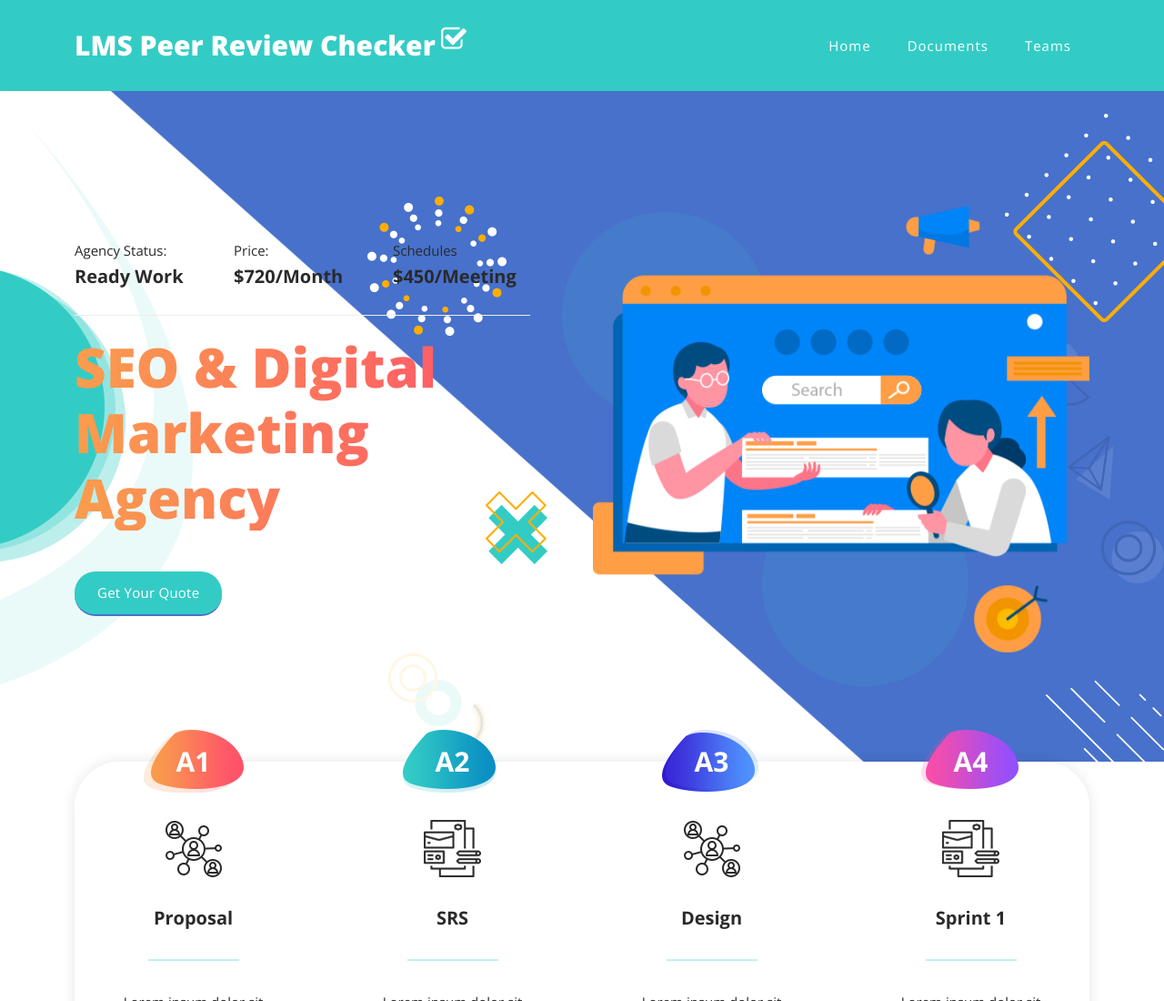
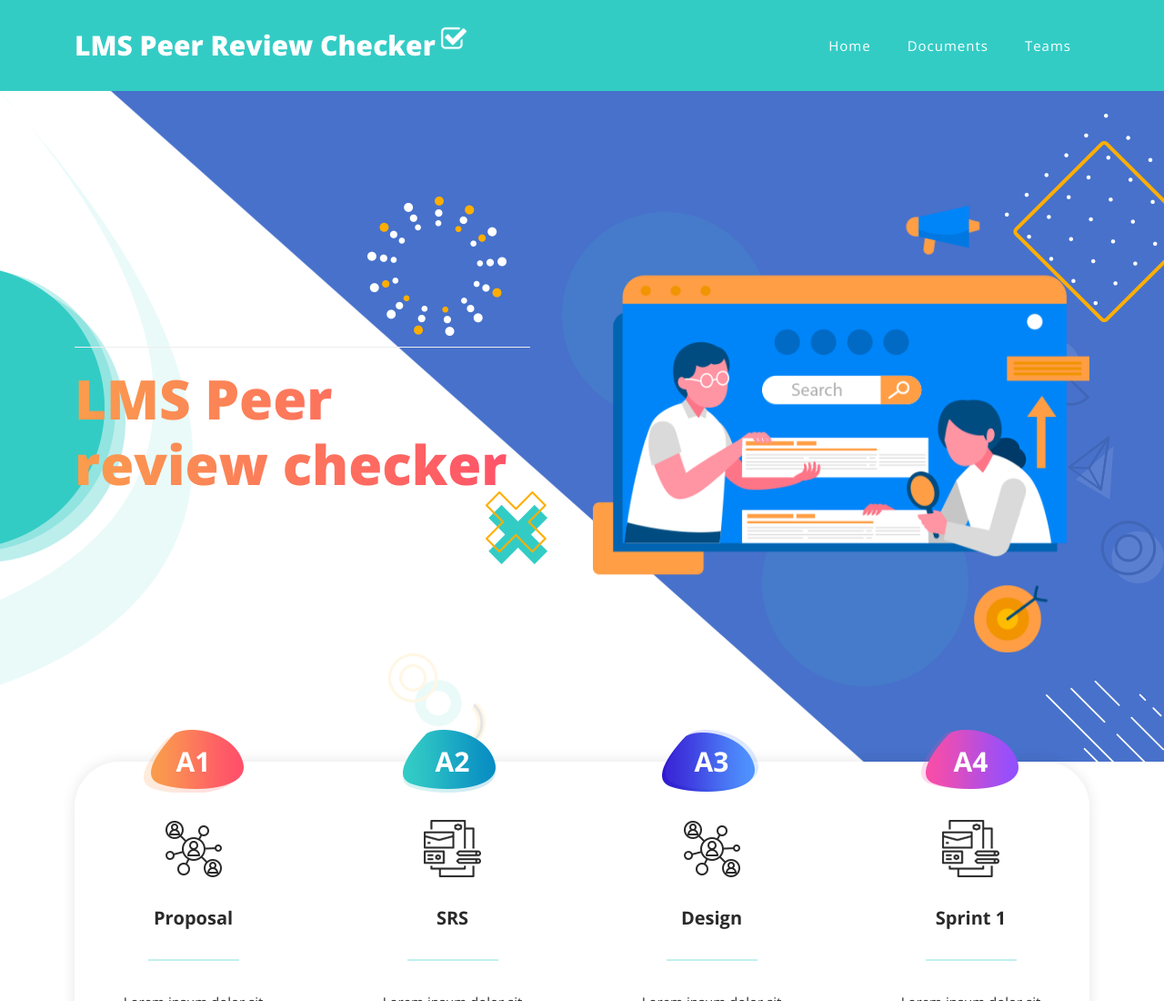
Before and after one commit to Jongkonrat/Project-361, a plain HTML site: page index.html in a window 1280 px wide. Shown: the top 1100 px of the page at 91% size. Drawn offline with nearby package versions, Linux system fonts and the light colour scheme.

Commit message:
update home

```diff
--- a/index.html
+++ b/index.html
@@ -87,7 +87,7 @@ https://templatemo.com/tm-563-seo-dream
             <div class="col-lg-6 align-self-center">
               <div class="left-content header-text wow fadeInLeft" data-wow-duration="1s" data-wow-delay="1s">
                 <div class="row">
-                  <div class="col-lg-4 col-sm-4">
+                  <!-- <div class="col-lg-4 col-sm-4">
                     <div class="info-stat">
                       <h6>Agency Status:</h6>
                       <h4>Ready Work</h4>
@@ -104,15 +104,15 @@ https://templatemo.com/tm-563-seo-dream
                       <h6>Schedules</h6>
                       <h4>$450/Meeting</h4>
                     </div>
+                  </div> -->
+                  <div class="col-lg-12">
+                    <h2>LMS Peer review checker</h2>
                   </div>
-                  <div class="col-lg-12">
-                    <h2>SEO &amp; Digital Marketing Agency</h2>
-                  </div>
-                  <div class="col-lg-12">
+                  <!-- <div class="col-lg-12">
                     <div class="main-green-button scroll-to-section">
                       <a href="#contact">Get Your Quote</a>
                     </div>
-                  </div>
+                  </div> -->
                 </div>
               </div>
             </div>
```
